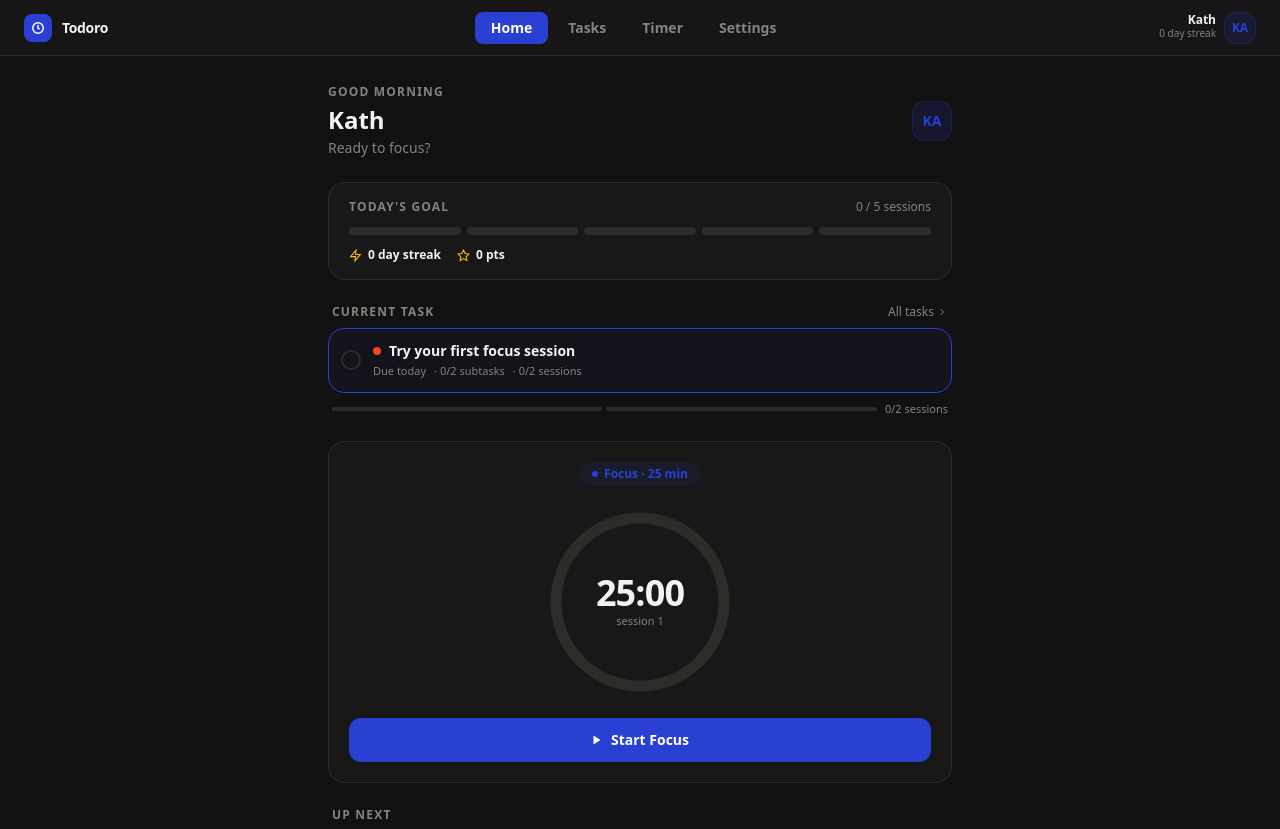
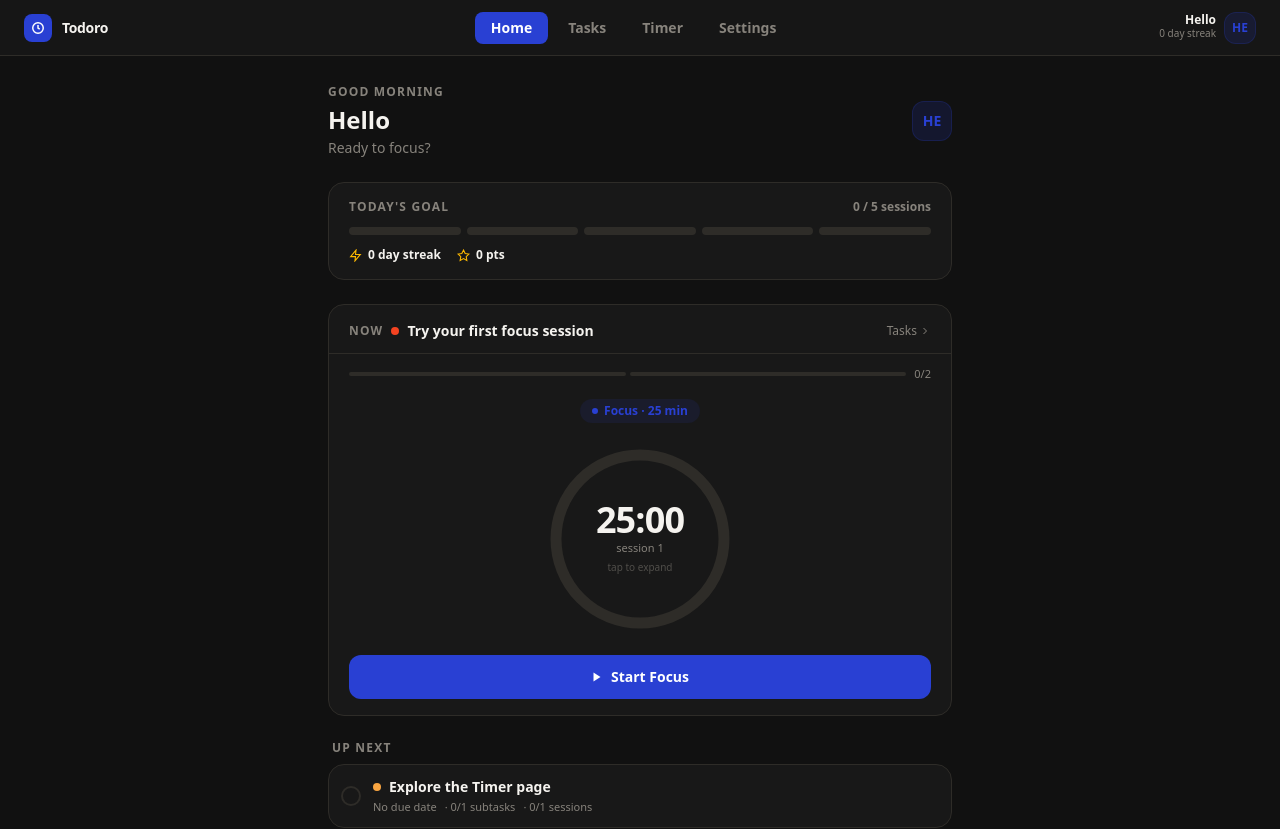
Before and after one commit to PatriusCastro/todoro.v2, a Next.js app in the folder todoro.v2/: page / in a window 1280 px wide. Shown: the top 829 px of the page. Built offline with nearby package versions, Linux system fonts and the light colour scheme.

Commit message:
Improved and debugged Homepage

```diff
--- a/todoro.v2/app/page.tsx
+++ b/todoro.v2/app/page.tsx
@@ -86,7 +86,7 @@ function computeStreak(history: SessionRecord[]): number {
 
 export default function Home() {
   const [tab,       setTab]       = useState<Tab>("home")
-  const [userName,  setUserName]  = useState(() => load("todoro:userName",  "Kath"))
+  const [userName,  setUserName]  = useState(() => load("todoro:userName",  "Hello"))
   const [dark,      setDark]      = useState(() => load("todoro:dark",      true))
   const [sound,     setSound]     = useState(() => load("todoro:sound",     true))
   const [dailyGoal, setDailyGoal] = useState(() => load("todoro:dailyGoal", 5))
@@ -99,7 +99,6 @@ export default function Home() {
   const [time,    setTime]    = useState(focusMins * 60)
   const [running, setRunning] = useState(false)
 
-  const [sessions,    setSessions]    = useState(0)
   const [cycleCount,  setCycleCount]  = useState(0)
   const [totalPoints, setTotalPoints] = useState(() => load("todoro:points", 0))
 
@@ -110,7 +109,8 @@ export default function Home() {
   const todayHistory = allHistory.filter(
     s => new Date(s.at).toISOString().slice(0, 10) === todayKey()
   )
-  const streak = computeStreak(allHistory)
+  const sessions = todayHistory.length
+  const streak   = computeStreak(allHistory)
 
   const [tasks,      setTasks]      = useState<Task[]>(() => load("todoro:tasks", INITIAL_TASKS))
   const [activeTask, setActiveTask] = useState<Task>(() => {
@@ -168,7 +168,6 @@ export default function Home() {
     if (phase === "focus") {
       if (completed) {
         const nextCycle = cycleCount + 1
-        setSessions(s => s + 1)
         setCycleCount(nextCycle)
         setTotalPoints(p => p + 5)
         setAllHistory(h => [...h, {
--- a/todoro.v2/components/HomePage.tsx
+++ b/todoro.v2/components/HomePage.tsx
@@ -2,7 +2,7 @@
 
 import TaskCard, { type Task } from "../components/tasks/TaskCard"
 import { type Mode } from "../components/timer/ModeSelector"
-import { colors } from "../lib/theme"
+import { colors, getPriority } from "../lib/theme"
 
 type Phase = "focus" | "break" | "longbreak"
 
@@ -29,6 +29,17 @@ function phaseColor(phase: Phase) {
   return phase === "focus" ? colors.accent : "#51CF66"
 }
 
+function formatTime(ts: number) {
+  return new Date(ts).toLocaleTimeString([], { hour: "2-digit", minute: "2-digit" })
+}
+
+function getSubtitle(running: boolean, phase: Phase, sessions: number, totalSessions: number) {
+  if (sessions >= totalSessions)      return "Goal reached today!"
+  if (running && phase === "focus")   return "Stay focused."
+  if (running && phase !== "focus")   return "Take it easy."
+  return "Ready to focus?"
+}
+
 export default function HomePage({
   time, phase, mode, focusMins, breakMins, longBreakMins, running, progress,
   sessions, totalSessions, cycleCount, onTimerToggle, onNavToTimer,
@@ -39,13 +50,15 @@ export default function HomePage({
   const seconds  = time % 60
   const currentBreakMins = phase === "longbreak" ? longBreakMins : breakMins
   const maxTime  = phase === "focus" ? focusMins * 60 : currentBreakMins * 60
-  const firstName = userName.split(" ")[0] || "there"
-  const ringColor = phaseColor(phase)
-  const label     = phaseLabel(phase)
+  const firstName  = userName.split(" ")[0] || "there"
+  const ringColor  = phaseColor(phase)
+  const label      = phaseLabel(phase)
+  const goalHit    = sessions >= totalSessions
+  const subtitle   = getSubtitle(running, phase, sessions, totalSessions)
 
   const size = 200; const cx = size / 2; const r = cx - 16; const C = 2 * Math.PI * r
 
-  const pendingTasks = tasks.filter(t => !t.done)
+  const pendingTasks = tasks.filter(t => !t.done && t.id !== activeTask.id)
 
   return (
     <div className="flex flex-col gap-6">
@@ -58,7 +71,10 @@ export default function HomePage({
             {firstName}
             {running && <span className="ml-2 text-sm font-semibold text-priority-low align-middle">· focusing</span>}
           </h1>
-          <p className="text-sm text-sub mt-0.5">Ready to focus?</p>
+          <p className={`text-sm mt-0.5 transition-colors duration-300
+            ${goalHit ? "text-priority-low font-semibold" : "text-sub"}`}>
+            {subtitle}
+          </p>
         </div>
         <div className="relative">
           <div className="w-10 h-10 rounded-xl bg-accent/15 flex items-center justify-center text-accent font-black text-sm border border-accent/20">
@@ -71,15 +87,20 @@ export default function HomePage({
       </div>
 
       {/* Today's Goal */}
-      <div className="rounded-2xl border border-border bg-surface px-5 py-4 flex flex-col gap-3">
+      <div className={`rounded-2xl border bg-surface px-5 py-4 flex flex-col gap-3 transition-colors duration-300
+        ${goalHit ? "border-priority-low/40 bg-priority-low/5" : "border-border"}`}>
         <div className="flex items-center justify-between">
           <span className="text-xs font-bold text-sub uppercase tracking-widest">Today's Goal</span>
-          <span className="text-xs text-sub">{sessions} / {totalSessions} sessions</span>
+          <span className={`text-xs font-semibold ${goalHit ? "text-priority-low" : "text-sub"}`}>
+            {sessions} / {totalSessions} sessions
+          </span>
         </div>
         <div className="flex items-center gap-1.5">
           {Array.from({ length: totalSessions }).map((_, i) => (
-            <div key={i} className={`h-2 flex-1 rounded-full transition-all duration-300
-              ${i < sessions ? "bg-accent" : "bg-ring"}`} />
+            <div key={i} className={`h-2 flex-1 rounded-full transition-all duration-500
+              ${i < sessions
+                ? goalHit ? "bg-priority-low" : "bg-accent"
+                : "bg-ring"}`} />
           ))}
         </div>
         <div className="flex items-center gap-4">
@@ -98,34 +119,41 @@ export default function HomePage({
         </div>
       </div>
 
-      {/* Current Task */}
-      <div className="flex flex-col gap-2">
-        <div className="flex items-center justify-between px-1">
-          <span className="text-xs font-bold text-sub uppercase tracking-widest">Current Task</span>
+      {/* Timer card */}
+      <div className="rounded-2xl border border-border bg-surface overflow-hidden">
+
+        {/* Active task header */}
+        <div className="px-5 pt-4 pb-3 border-b border-border flex items-center justify-between">
+          <div className="flex items-center gap-2 min-w-0">
+            <span className="text-xs font-bold text-sub uppercase tracking-widest shrink-0">Now</span>
+            <span className="w-2 h-2 rounded-full shrink-0" style={{ background: getPriority(activeTask.priority) }} />
+            <span className="text-sm font-semibold text-tx truncate">{activeTask.title}</span>
+          </div>
           <button onClick={onNavToTasks}
-            className="text-xs text-sub hover:text-accent transition-colors flex items-center gap-0.5">
-            All tasks
+            className="text-xs text-sub hover:text-accent transition-colors flex items-center gap-0.5 shrink-0 ml-3">
+            Tasks
             <svg width="12" height="12" fill="none" stroke="currentColor" strokeWidth="2" viewBox="0 0 24 24"><path d="m9 18 6-6-6-6"/></svg>
           </button>
         </div>
-        <TaskCard task={activeTask} onToggle={onToggleTask} onToggleSub={onToggleSub} compact isActive />
+
+        {/* Session bar inside card */}
         {activeTask.estimatedSessions > 0 && (
-          <div className="flex items-center gap-2 px-1">
-            <div className="flex items-center gap-1 flex-1">
+          <div className="px-5 pt-3 flex items-center gap-2">
+            <div className="flex gap-1 flex-1">
               {Array.from({ length: activeTask.estimatedSessions }).map((_, i) => (
                 <div key={i} className={`h-1 flex-1 rounded-full transition-all duration-300
                   ${i < activeTask.completedSessions ? "bg-accent" : "bg-ring"}`} />
               ))}
             </div>
             <span className="text-[11px] text-sub shrink-0">
-              {activeTask.completedSessions}/{activeTask.estimatedSessions} sessions
+              {activeTask.completedSessions}/{activeTask.estimatedSessions}
             </span>
           </div>
         )}
-      </div>
 
-      {/* Timer card */}
-      <div className="rounded-2xl border border-border bg-surface px-5 py-5 flex flex-col items-center gap-4">
+        <div className="px-5 py-4 flex flex-col items-center gap-4">
+
+          {/* Phase badge */}
           <div className={`flex items-center gap-1.5 px-3 py-1 rounded-full text-xs font-bold
             ${phase === "focus" ? "bg-accent/10 text-accent" : "bg-priority-low/10 text-priority-low"}`}>
             <span className={`w-1.5 h-1.5 rounded-full ${running ? "animate-pulse" : ""}`}
@@ -133,7 +161,9 @@ export default function HomePage({
             {label} · {phase === "focus" ? focusMins : currentBreakMins} min
           </div>
 
-        <div className="relative cursor-pointer" style={{ width: size, height: size }} onClick={onNavToTimer}>
+          {/* Ring */}
+          <div className="relative cursor-pointer group" style={{ width: size, height: size }}
+            onClick={onNavToTimer} title="Open timer">
             <svg width={size} height={size} style={{ transform: "rotate(-90deg)" }}>
               <circle cx={cx} cy={cx} r={r} fill="none" stroke="var(--ring)" strokeWidth={11} />
               <circle cx={cx} cy={cx} r={r} fill="none" stroke={ringColor} strokeWidth={8}
@@ -147,9 +177,13 @@ export default function HomePage({
               <span className="text-[11px] text-sub">
                 {phase === "focus" ? `session ${sessions + 1}` : "take a break"}
               </span>
+              <span className="text-[10px] text-sub/50 group-hover:text-sub transition-colors mt-0.5">
+                tap to expand
+              </span>
             </div>
           </div>
 
+          {/* Start button */}
           <button onClick={onTimerToggle}
             className={`w-full py-3 rounded-xl text-white text-sm font-black active:scale-95 transition-all duration-150
               ${phase === "focus" ? "bg-accent hover:bg-accent-hover" : "bg-priority-low hover:bg-[#42c956]"}`}>
@@ -161,20 +195,22 @@ export default function HomePage({
               }
             </span>
           </button>
+
+        </div>
       </div>
 
       {/* Today's session log */}
       {todayHistory.length > 0 && (
         <div className="flex flex-col gap-2">
           <span className="text-xs font-bold text-sub uppercase tracking-widest px-1">Today's Sessions</span>
-          <div className="rounded-2xl border border-border bg-surface px-5 py-3 flex flex-col gap-2">
+          <div className="rounded-2xl border border-border bg-surface px-5 py-3 flex flex-col gap-2.5">
             {todayHistory.map((s, i) => (
               <div key={i} className="flex items-center gap-2">
                 <svg width="12" height="12" fill="none" stroke="var(--color-accent)" strokeWidth="2.5" viewBox="0 0 24 24">
                   <polyline points="20 6 9 17 4 12"/>
                 </svg>
                 <span className="text-xs text-tx font-medium truncate flex-1">{s.taskTitle}</span>
-                <span className="text-[11px] text-sub shrink-0">{s.focusMins}m</span>
+                <span className="text-[11px] text-sub shrink-0">{s.focusMins}m · {formatTime(s.at)}</span>
               </div>
             ))}
           </div>
@@ -182,11 +218,12 @@ export default function HomePage({
       )}
 
       {/* Up next */}
-      {pendingTasks.filter(t => t.id !== activeTask.id).length > 0 && (
+      {pendingTasks.length > 0 && (
         <div className="flex flex-col gap-2">
           <span className="text-xs font-bold text-sub uppercase tracking-widest px-1">Up Next</span>
-          {pendingTasks.filter(t => t.id !== activeTask.id).slice(0, 2).map(t => (
-            <TaskCard key={t.id} task={t} onToggle={onToggleTask} onClick={() => onSetActive(t)} compact />
+          {pendingTasks.slice(0, 2).map(t => (
+            <TaskCard key={t.id} task={t} onToggle={onToggleTask}
+              onClick={running && phase === "focus" ? undefined : () => onSetActive(t)} compact />
           ))}
         </div>
       )}
--- a/todoro.v2/components/timer/TaskSelector.tsx
+++ b/todoro.v2/components/timer/TaskSelector.tsx
@@ -15,6 +15,8 @@ interface TaskSelectorProps {
 export default function TaskSelector({ tasks, active, running, onChange, onStop }: TaskSelectorProps) {
   const [open,    setOpen]    = useState(false)
   const [pending, setPending] = useState<Task | null>(null)
+
+  const pendingTasks = tasks.filter(t => !t.done)
 
   const handleSelect = (task: Task) => {
     setOpen(false)
@@ -44,7 +46,7 @@ export default function TaskSelector({ tasks, active, running, onChange, onStop
 
         {open && (
           <div className="absolute top-full left-0 right-0 mt-1 z-50 rounded-xl border border-border bg-surface shadow-[0_8px_32px_rgba(0,0,0,0.3)] overflow-hidden">
-            {tasks.map(task => (
+            {pendingTasks.map(task => (
               <button key={task.id} onClick={() => handleSelect(task)}
                 className={`w-full flex items-center gap-2 px-4 py-3 text-left transition-colors duration-150 hover:bg-surface2
                   ${task.id === active.id ? "bg-accent/10" : ""}`}>
@@ -70,9 +72,7 @@ export default function TaskSelector({ tasks, active, running, onChange, onStop
 
             <div>
               <h3 className="text-sm font-black text-tx">Switch task?</h3>
-              <p className="text-xs text-sub mt-1">
-                Your current focus session will end.
-              </p>
+              <p className="text-xs text-sub mt-1">Your current focus session will end.</p>
             </div>
 
             <div className="rounded-xl bg-surface2 border border-border px-4 py-3 flex flex-col gap-1">
```
Lines whose indentation alone changed are shown as unchanged.
